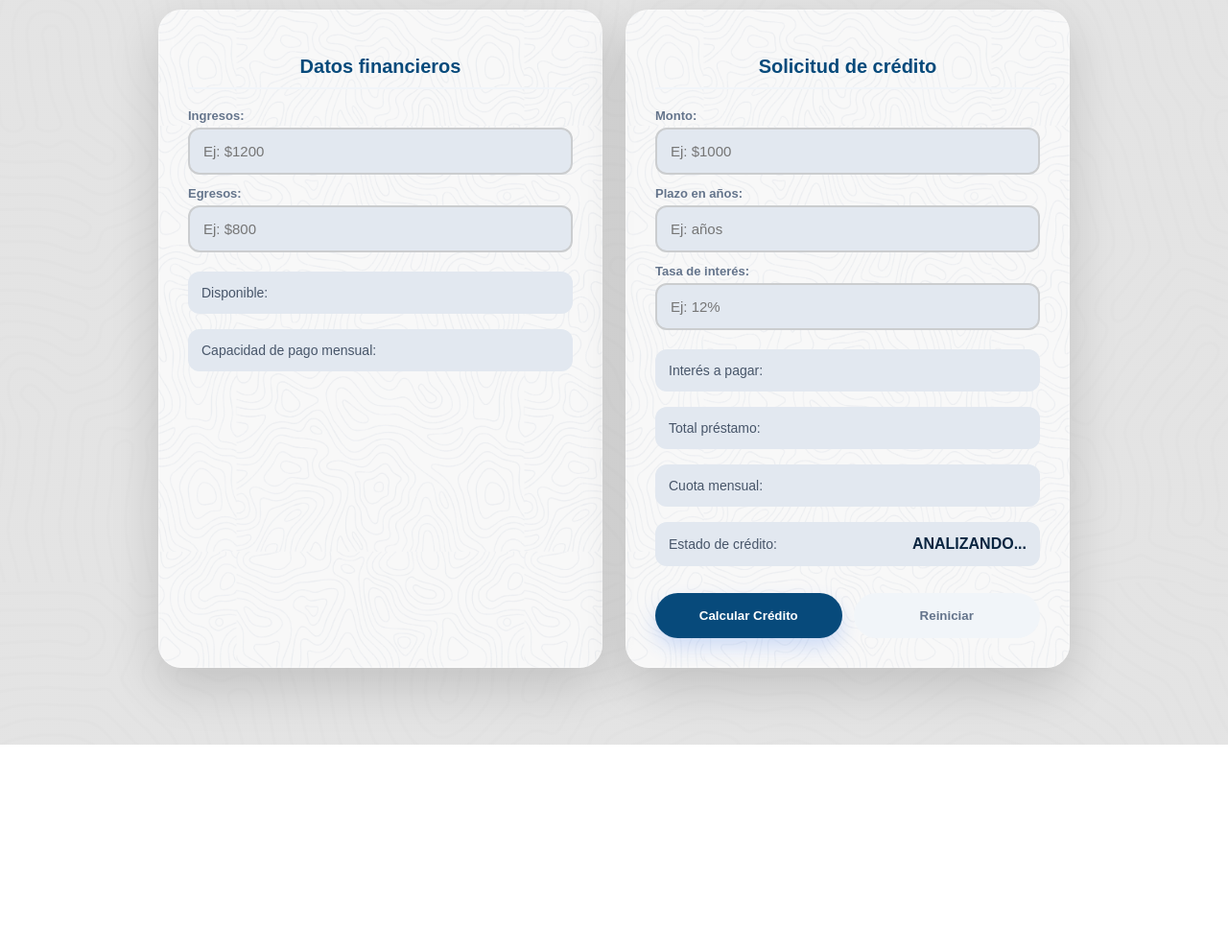
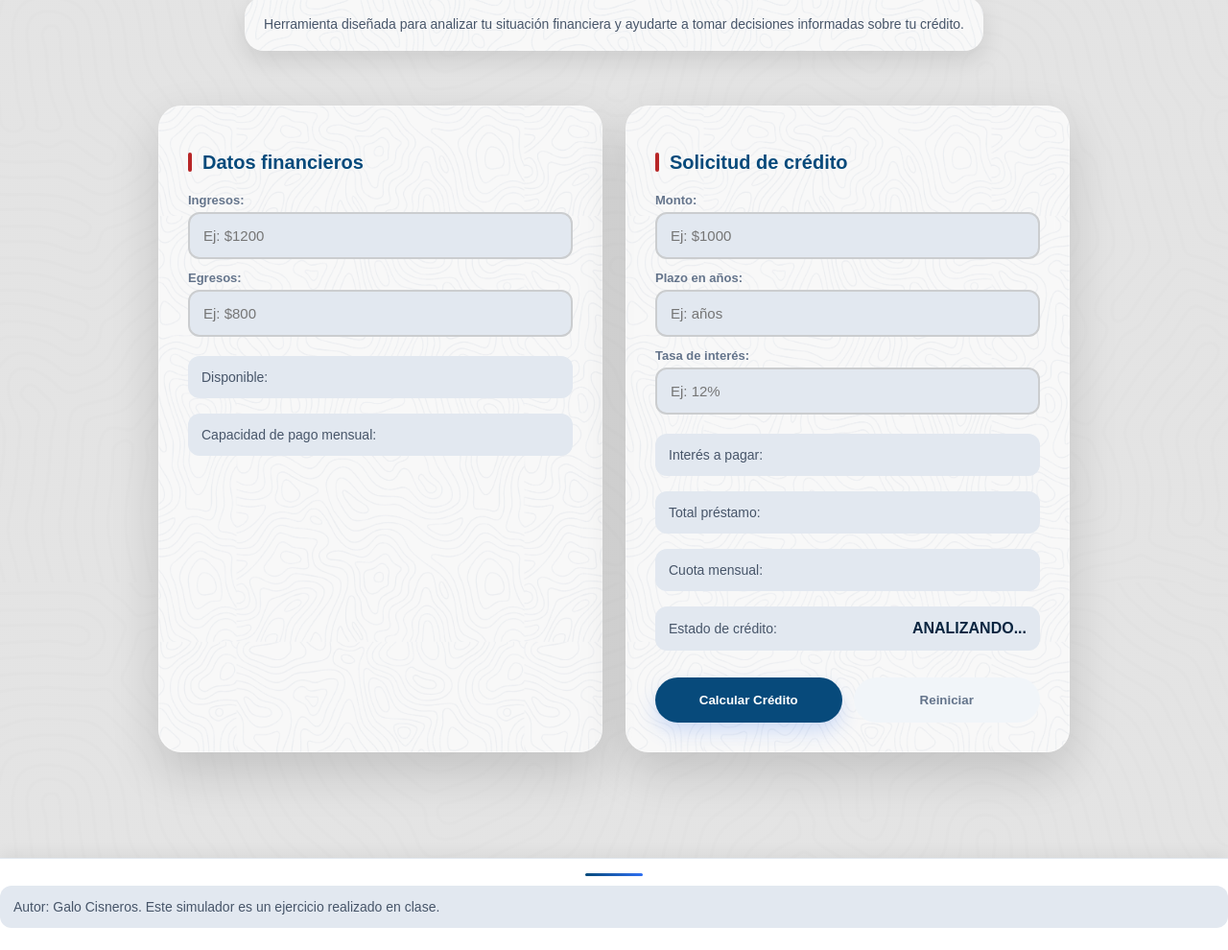
Before and after one commit to GaloRamiro/simulador, a plain HTML site: page index.html in a window 1280 px wide. Shown: the part 193-1183 px from the top of the page at 96% size. Before the commit the page ends 969 px from the top, so only its background shows below. Drawn offline with Linux system fonts and the light colour scheme.

Commit message:
descripcion programa y footer

```diff
--- a/index.html
+++ b/index.html
@@ -15,16 +15,30 @@
       <div class="header">
         <img src="imagenes/logotipo-adv.svg" class="logo" />
         <h1>Simulador de Crédito</h1>
+        <p class="descripcion">
+          Herramienta diseñada para analizar tu situación financiera y ayudarte
+          a tomar decisiones informadas sobre tu crédito.
+        </p>
       </div>
 
       <div class="section">
         <h2>Datos financieros</h2>
         <label for="txtIngresos">Ingresos:</label>
-        <input type="text" id="txtIngresos" placeholder="Ej: $1200" onblur="validarInput(this)" />
+        <input
+          type="text"
+          id="txtIngresos"
+          placeholder="Ej: $1200"
+          onblur="validarInput(this)"
+        />
         <small class="error-msg"></small>
 
         <label for="txtEgresos">Egresos:</label>
-        <input type="text" id="txtEgresos"  placeholder="Ej: $800" onblur="validarInput(this)" />
+        <input
+          type="text"
+          id="txtEgresos"
+          placeholder="Ej: $800"
+          onblur="validarInput(this)"
+        />
         <small class="error-msg"></small>
 
         <p>Disponible: <span id="spnDisponible"></span></p>
@@ -34,15 +48,30 @@
       <div class="section">
         <h2>Solicitud de crédito</h2>
         <label for="txtMonto">Monto:</label>
-        <input type="text" id="txtMonto" placeholder="Ej: $1000" onblur="validarInput(this)" />
+        <input
+          type="text"
+          id="txtMonto"
+          placeholder="Ej: $1000"
+          onblur="validarInput(this)"
+        />
         <small class="error-msg"></small>
 
         <label for="txtPlazo">Plazo en años:</label>
-        <input type="text" id="txtPlazo" placeholder="Ej: años" onblur="validarInput(this)" />
+        <input
+          type="text"
+          id="txtPlazo"
+          placeholder="Ej: años"
+          onblur="validarInput(this)"
+        />
         <small class="error-msg"></small>
 
         <label for="txtTasaInteres">Tasa de interés:</label>
-        <input type="text" id="txtTasaInteres" placeholder="Ej: 12%" onblur="validarInput(this)" />
+        <input
+          type="text"
+          id="txtTasaInteres"
+          placeholder="Ej: 12%"
+          onblur="validarInput(this)"
+        />
         <small class="error-msg"></small>
 
         <p>Interés a pagar: <span id="spnInteresPagar"></span></p>
@@ -53,12 +82,20 @@
         </p>
 
         <div class="buttons">
-          <button id="btnCalcularCredito" onclick="if(validarFormulario()) calcular()">
+          <button
+            id="btnCalcularCredito"
+            onclick="if (validarFormulario()) calcular();"
+          >
             Calcular Crédito
           </button>
-          <button id="btnReiniciar" onclick="reiniciarFormulario()">Reiniciar</button>
+          <button id="btnReiniciar" onclick="reiniciarFormulario()">
+            Reiniciar
+          </button>
         </div>
       </div>
     </div>
+    <footer class="footer">
+      <p>Autor: Galo Cisneros. Este simulador es un ejercicio realizado en clase.</p>
+      </footer>
   </body>
 </html>
--- a/simulador.css
+++ b/simulador.css
@@ -13,8 +13,8 @@ body {
     font-family: 'Arial', sans-serif;
 
     display: flex;
-    justify-content: center; /*  solo horizontal */
-     align-items: flex-start;   /*  permite scroll */
+    flex-direction: column; /* 👈 vertical */
+    min-height: 100vh;
 }
 /* ===== 2. CONTENEDOR EN DOS COLUMNAS ===== */
 .container {
@@ -41,11 +41,9 @@ body {
 }
 
 .logo {
-    max-width: 140px;      /* Tamaño controlado para el logo */
+    width: 220px;
     height: auto;
-    margin-bottom: 12px;
-    display: block;
-    object-fit: contain;
+    margin-bottom: 20px; /* 👈 más espacio */
 }
 
 .header h1 {
@@ -82,10 +80,23 @@ body {
     font-size: 20px;
     font-weight: 700;
     margin-bottom: 20px;
-    border-bottom: 2px solid #F1F5F9;
-    padding-bottom: 10px;
 
-    text-align: center; /* 👈 esto los centra */
+    padding-left: 15px; /* espacio para la línea */
+    position: relative;
+
+    text-align: left; /* 👈 cambiamos esto */
+}
+
+.section h2::before {
+    content: "";
+    position: absolute;
+    left: 0;
+    top: 50%;
+    transform: translateY(-50%);
+    width: 4px;
+    height: 20px;
+    background: #b82627; /* amarillo */
+    border-radius: 2px;
 }
 
 label {
@@ -184,7 +195,7 @@ button:hover {
         grid-column: span 1;
     }
     .logo {
-        max-width: 110px; /* Logo un poco más pequeño en móviles */
+        width: 140px; /* 👈 aquí sí cambia */
     }
 }
 
@@ -245,3 +256,50 @@ button:hover {
 .section:nth-child(3) {
     animation-delay: 0.4s;
 }
+
+.descripcion {
+  font-size: 14px;
+  color: #475569;
+  margin-top: 10px;
+  text-align: center;
+
+  padding: 20px;
+  border-radius: 20px;
+
+  background:
+    url("imagenes/fondosecction.webp"),
+    rgba(255, 255, 255, 0.75);
+
+  background-size: 300px, auto;
+  background-repeat: repeat, no-repeat;
+  background-position: center;
+
+  backdrop-filter: blur(10px);
+  -webkit-backdrop-filter: blur(10px);
+
+  box-shadow: 0 10px 25px rgba(0, 0, 0, 0.1);
+}
+
+.footer {
+  width: 100%;
+  margin-top: 30px;
+  padding: 15px 0;
+
+  text-align: center;
+  font-size: 13px;
+  color: #475569;
+
+  background: #ffffff; /* 👈 blanco sólido */
+
+  border-top: 1px solid #e2e8f0;
+  box-shadow: 0 -5px 15px rgba(0, 0, 0, 0.05);
+}
+.footer::before {
+  content: "";
+  display: block;
+  width: 60px;
+  height: 3px;
+  background: linear-gradient(to right, #074a7b, #2E6FF2);
+  margin: 0 auto 10px;
+  border-radius: 10px;
+}
```
